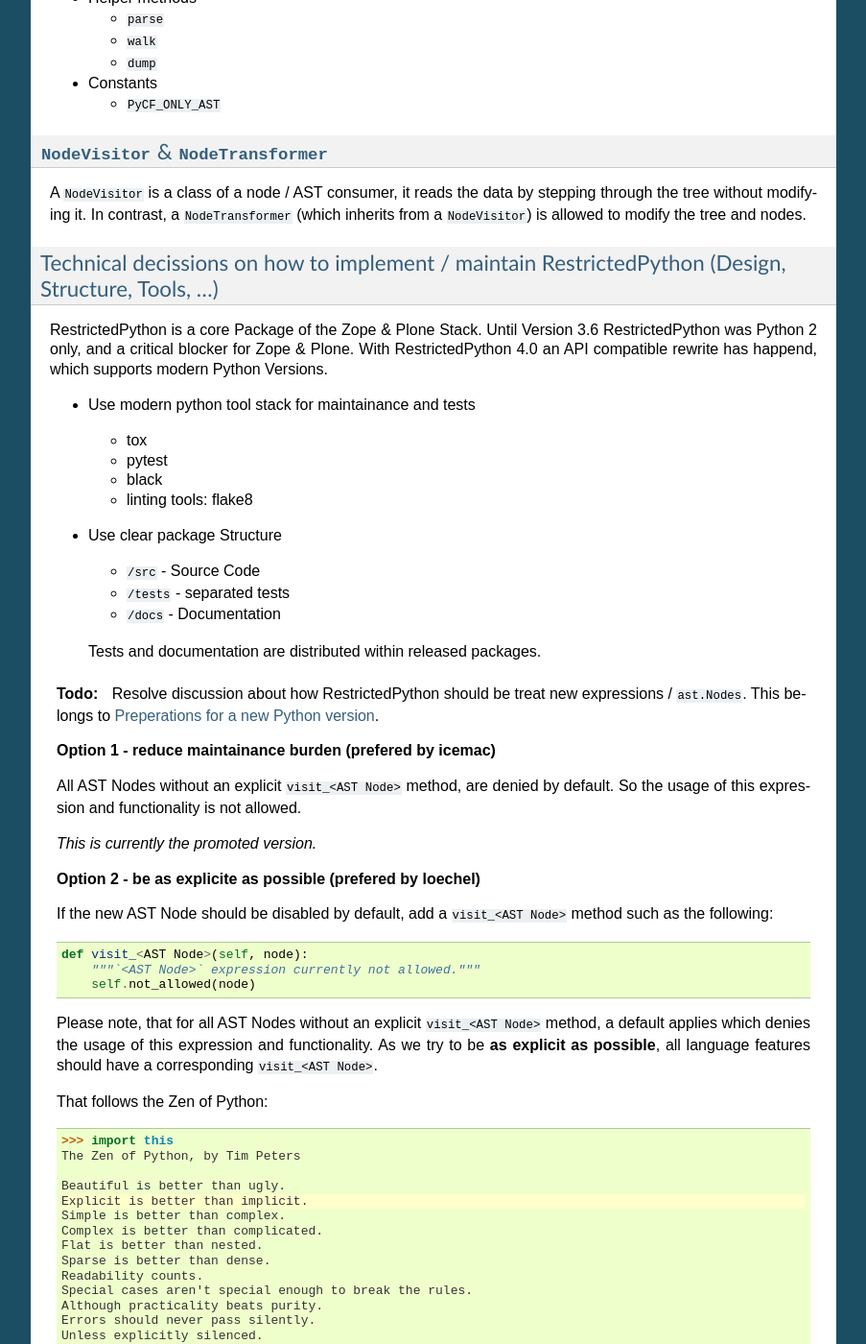
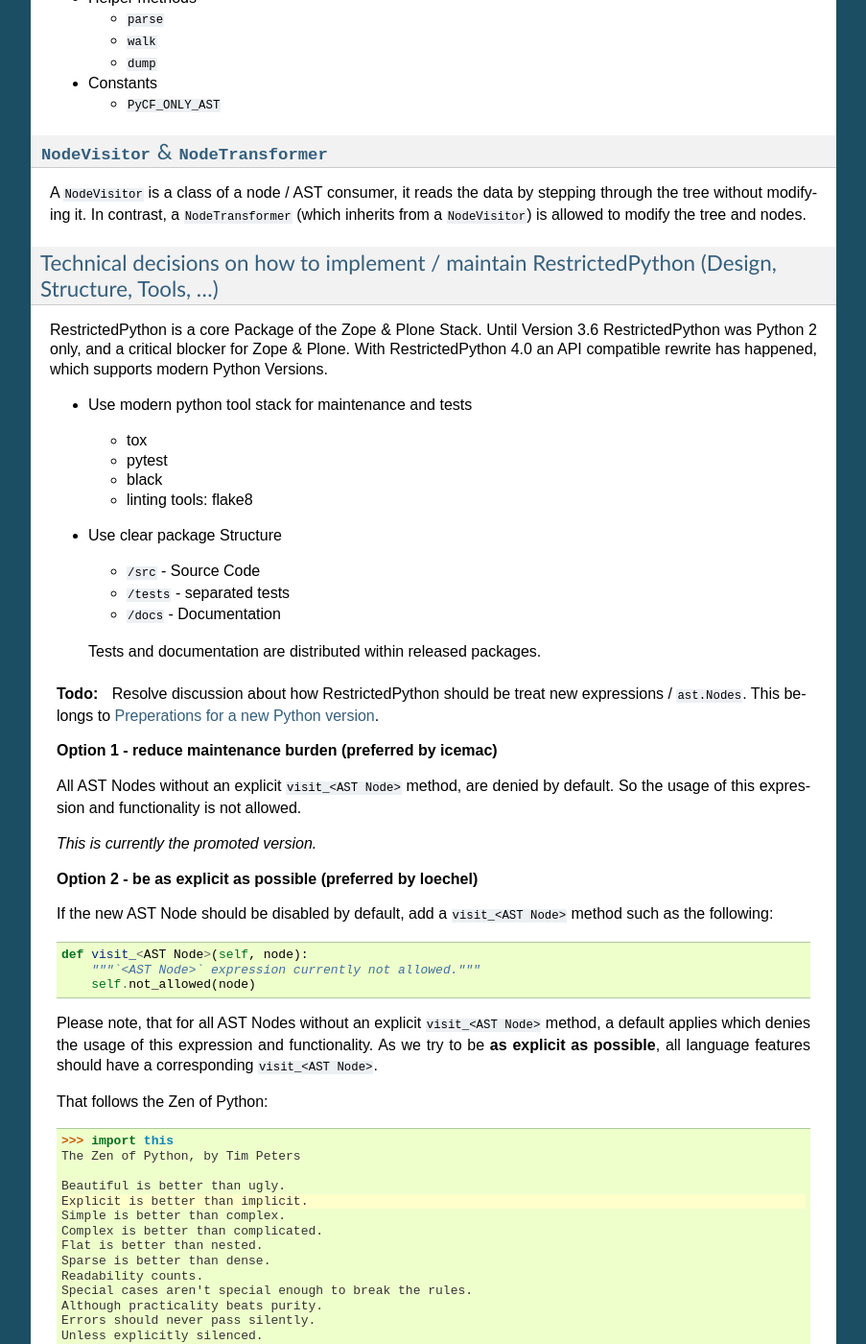
Before and after one commit to zopefoundation/RestrictedPython, a Sphinx documentation site: the page built from docs/contributing/index.rst, in a window 1280 px wide and 1400 px high, scrolled down 3247 px. Shown: the whole window at 96% size, without its empty margins (198-1101 px from the left). Built offline with Sphinx 7.4.7, drawn with Linux system fonts in a browser that asks for light colours; some of the changed text lies outside the part shown.

Commit message:
Garden docs.

```diff
--- a/CHANGES.rst
+++ b/CHANGES.rst
@@ -23,8 +22,7 @@
 - Forbid using some attributes providing access to restricted Python internals.
   (CVE-2023-37271)
 
-- Fix information disclosure problems through
-  Python's "format" functionality
+- Fix information disclosure problems through Python's "format" functionality
   (``format`` and ``format_map`` methods on ``str`` and its instances,
   ``string.Formatter``). (CVE-2023-41039)
 
--- a/docs/conf.py
+++ b/docs/conf.py
@@ -57,7 +57,7 @@
 # The short X.Y version.
 version = '7.0'
 # The full version, including alpha/beta/rc tags.
-release = '7.0a1.dev2'
+release = '7.0'
 
 # The language for content autogenerated by Sphinx. Refer to documentation
 # for a list of supported languages.
--- a/docs/contributing/index.rst
+++ b/docs/contributing/index.rst
@@ -152,14 +152,14 @@
 A ``NodeVisitor`` is a class of a node / AST consumer, it reads the data by stepping through the tree without modifying it.
 In contrast, a ``NodeTransformer`` (which inherits from a ``NodeVisitor``) is allowed to modify the tree and nodes.
 
-Technical decissions on how to implement / maintain RestrictedPython (Design, Structure, Tools, ...)
-++++++++++++++++++++++++++++++++++++++++++++++++++++++++++++++++++++++++++++++++++++++++++++++++++++
+Technical decisions on how to implement / maintain RestrictedPython (Design, Structure, Tools, ...)
++++++++++++++++++++++++++++++++++++++++++++++++++++++++++++++++++++++++++++++++++++++++++++++++++++
 
 RestrictedPython is a core Package of the Zope & Plone Stack.
 Until Version 3.6 RestrictedPython was Python 2 only, and a critical blocker for Zope & Plone.
-With RestrictedPython 4.0 an API compatible rewrite has happend, which supports modern Python Versions.
+With RestrictedPython 4.0 an API compatible rewrite has happened, which supports modern Python Versions.
 
-* Use modern python tool stack for maintainance and tests
+* Use modern python tool stack for maintenance and tests
 
   * tox
   * pytest
@@ -179,7 +179,7 @@
   Resolve discussion about how RestrictedPython should be treat new expressions / ``ast.Nodes``.
   This belongs to :ref:`new_python_version`.
 
-  **Option 1 - reduce maintainance burden (prefered by icemac)**
+  **Option 1 - reduce maintenance burden (preferred by icemac)**
 
 
   All AST Nodes without an explicit ``visit_<AST Node>`` method, are denied by default.
@@ -187,7 +187,7 @@
 
   *This is currently the promoted version.*
 
-  **Option 2 - be as explicite as possible (prefered by loechel)**
+  **Option 2 - be as explicit as possible (preferred by loechel)**
 
   If the new AST Node should be disabled by default, add a ``visit_<AST Node>`` method such as the following:
 
--- a/docs/roadmap/index.rst
+++ b/docs/roadmap/index.rst
@@ -26,11 +26,6 @@
 
     stephan-hof did propose a solution, should be discussed and if approved implemented.
 
-RestrictedPython 4.1+
----------------------
-
-Enhance RestrictedPython, declare  deprecations and possible new restrictions.
-
 RestrictedPython 6.0+
 ---------------------
 
```
Also changed, not shown: other parts of CHANGES.rst (+1 -2 lines), other parts of docs/contributing/index.rst (+8 -8 lines).
